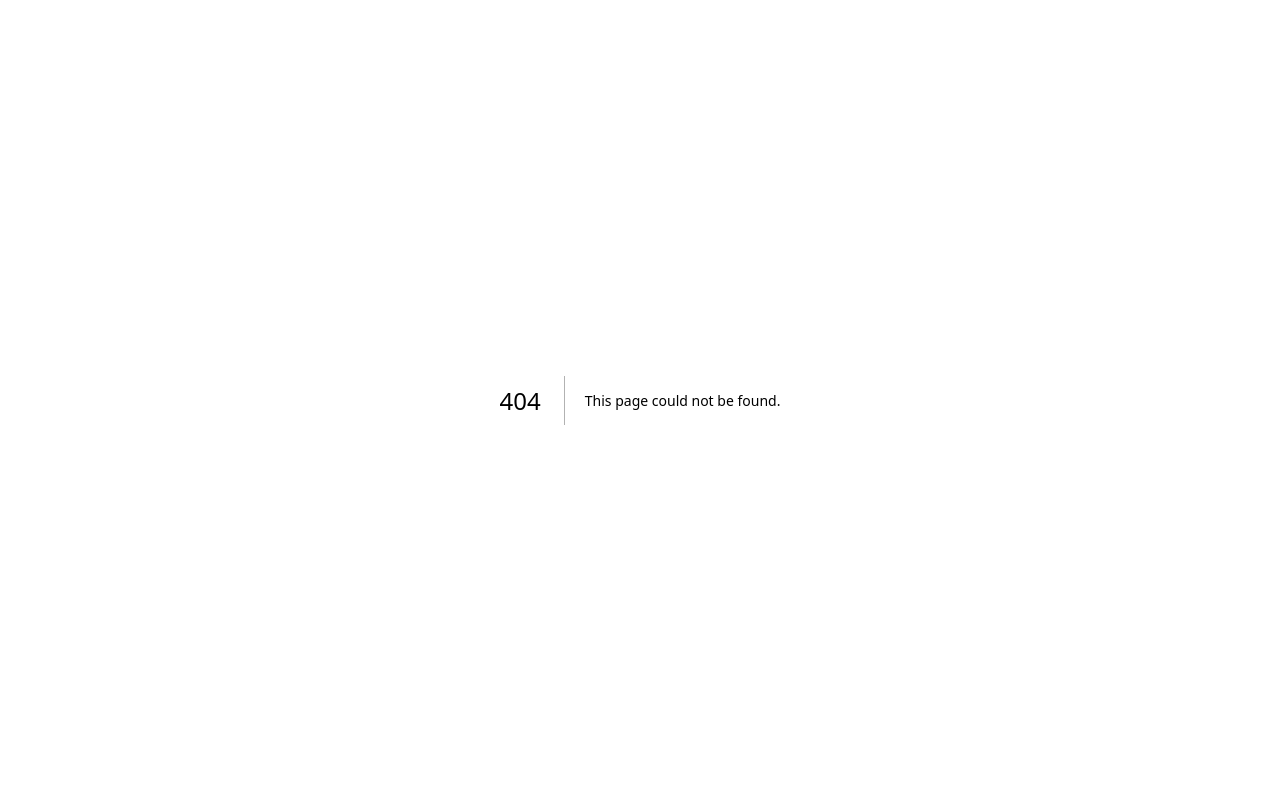
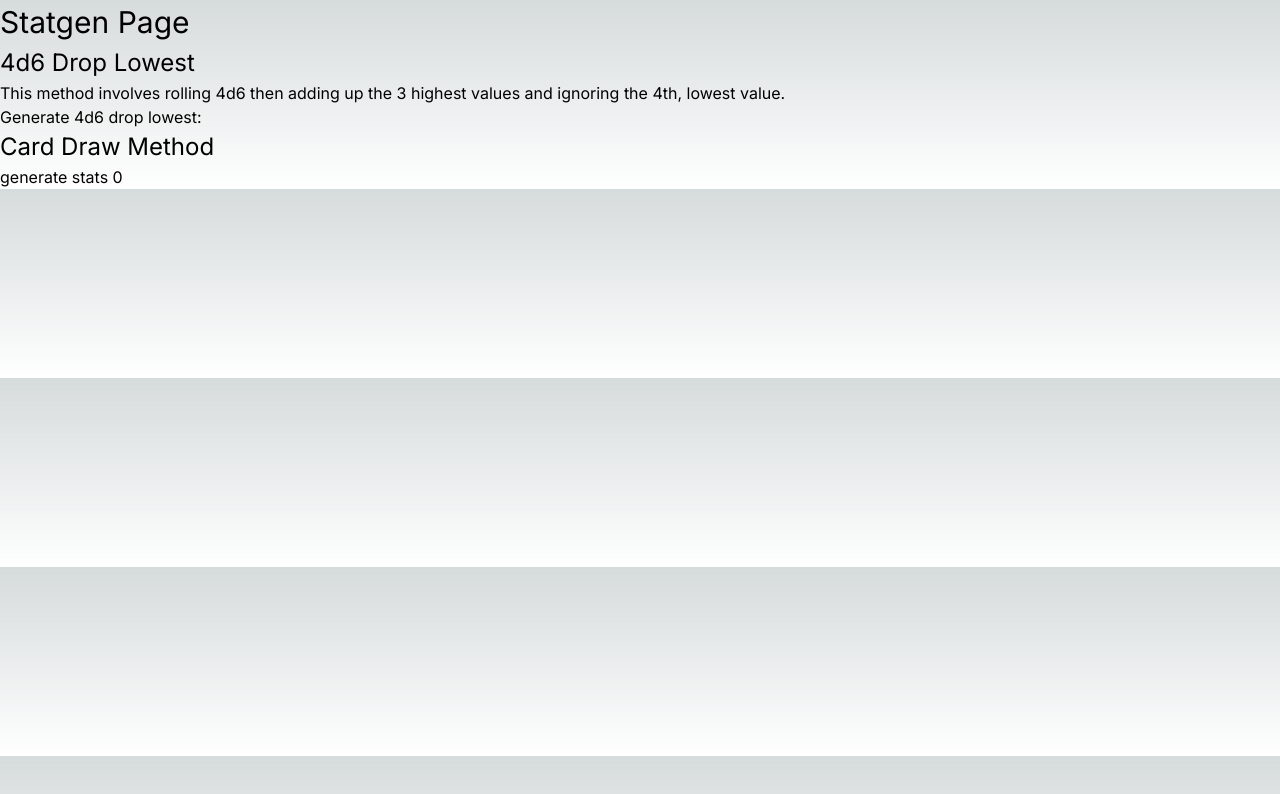
Before and after one commit to NicKarlovich/dnd, a Next.js app: page /statgen in a window 1280 px wide. Before the commit this address had no page. Shown: the top 794 px of the page. Built offline with nearby package versions, Linux system fonts and the light colour scheme.

Commit message:
first draft

```diff
--- a/app/globals.css
+++ b/app/globals.css
@@ -24,4 +24,13 @@ body {
       rgb(var(--background-end-rgb))
     )
     rgb(var(--background-start-rgb));
+  font-family: monospace
 }
+
+h1 {
+  font-size: 30px
+}
+
+h2 {
+  font-size: 24px
+}
--- a/app/page.js
+++ b/app/page.js
@@ -1,3 +1,10 @@
+import Link from "next/link";
+
 export default function Page() {
-    return <h1> hello </h1>
+  return (
+    <>
+      <h1> Skaarf's Page </h1>
+      <Link href="/statgen">Statgen</Link>
+    </>
+  );
 }
--- /dev/null
+++ b/app/statgen/page.js
@@ -0,0 +1,58 @@
+"use client"
+import { useState } from "react"
+import use4d6Drop from "./use4d6Drop"
+import text4d6Drop from "../../components/4d6Drop/text4d6Drop"
+
+export default function Page() {
+
+    const [abc, setAbc] = useState(0)
+    const [fourDsixStats, setFourDsixStats] = useState(null);
+    const [four, setFour] = useState(null)
+
+    const {
+        generate4d6DropLowest,
+        getStatTotalFrom4d6
+    } = use4d6Drop()
+
+    const handle4d6 = () => {
+        setFourDsixStats(
+            [
+                generate4d6DropLowest(),
+                generate4d6DropLowest(),
+                generate4d6DropLowest(),
+                generate4d6DropLowest(),
+                generate4d6DropLowest(),
+                generate4d6DropLowest()
+            ]
+        )
+    }
+
+
+    const handleClick = () => {
+        setAbc(abc + 1);
+    }
+
+    return (
+        <>
+            <h1>Statgen Page</h1>
+            <h2>4d6 Drop Lowest</h2>
+            <p>This method involves rolling 4d6 then adding up the 3 highest values and ignoring the 4th, lowest value.</p>
+            <button onClick={handle4d6}>
+                Generate 4d6 drop lowest:
+                {/* Generate 4d6 drop lowest [{four.value}, {four.value}, {four.value}] */}
+                {/* ${`Generate 4d6 drop lowest [${four.value[0]}, ${four.value[1]}, ${four.value[2]}`} */}
+            </button>
+            {fourDsixStats && fourDsixStats.map((abilityScore, i) => text4d6Drop(abilityScore.dropped, abilityScore.value, true, i + 1))}
+            {fourDsixStats &&
+                <>
+                    For a stat total of: {getStatTotalFrom4d6(fourDsixStats)}
+                </>
+            }
+
+            <h2>Card Draw Method</h2>
+            <button onClick={handleClick}>
+                generate stats {abc}
+            </button>
+        </>
+    )
+}
--- /dev/null
+++ b/app/statgen/use4d6Drop.js
@@ -0,0 +1,40 @@
+export default function use4d6Drop() {
+
+    // `die` is how many sides are on the dice we're rolling
+    function rollDice(numberOfDice = 1, die = 20) {
+        let rolls = []
+        for(let i = 0; i < numberOfDice; i++) {
+            rolls.push(Math.floor(Math.random()* die) + 1)
+        }
+        console.log("roll dice", rolls)
+        return rolls
+    }
+
+    function dropLowest(diceRolls) {
+
+        let min = Math.min(...diceRolls)
+        let dropped = diceRolls.splice(diceRolls.indexOf(min), 1); //2nd parameter says remove only 1
+        return {
+            value: diceRolls.sort(),
+            dropped: dropped
+        }
+    }
+
+    function generate4d6DropLowest() {
+        return dropLowest(rollDice(4, 6));
+    }
+
+    function getStatTotalFrom4d6(fourDsixValues) {
+        let sum = 0;
+
+        for(let i = 0; i < fourDsixValues.length; i++) {
+            sum += fourDsixValues[i].value.reduce((x, y) => x + y)
+        }
+        return sum
+    }
+
+return {
+    generate4d6DropLowest,
+    getStatTotalFrom4d6
+    }
+}
--- /dev/null
+++ b/components/4d6Drop/text4d6Drop.js
@@ -0,0 +1,10 @@
+export default function text4d6Drop(dropped, otherValues, withTotal = true, index) {
+
+    const fourDsixOutput = `${otherValues[0]}, ${otherValues[1]}, ${otherValues[2]}`
+    const sum = withTotal ? ` = ${otherValues.reduce((x, y) => x + y)}`: ''
+
+    return <p> Stat {index}: [
+        <span style={{color: "red"}}>{dropped}</span>, {fourDsixOutput}
+    ]{sum}
+    </p>
+}
```
Also changed, not shown: package.json (+7 -0 lines), .eslintrc.json (added), .prettierrc.json (added), 1 other file (tests, documents, lock files or other folders).
